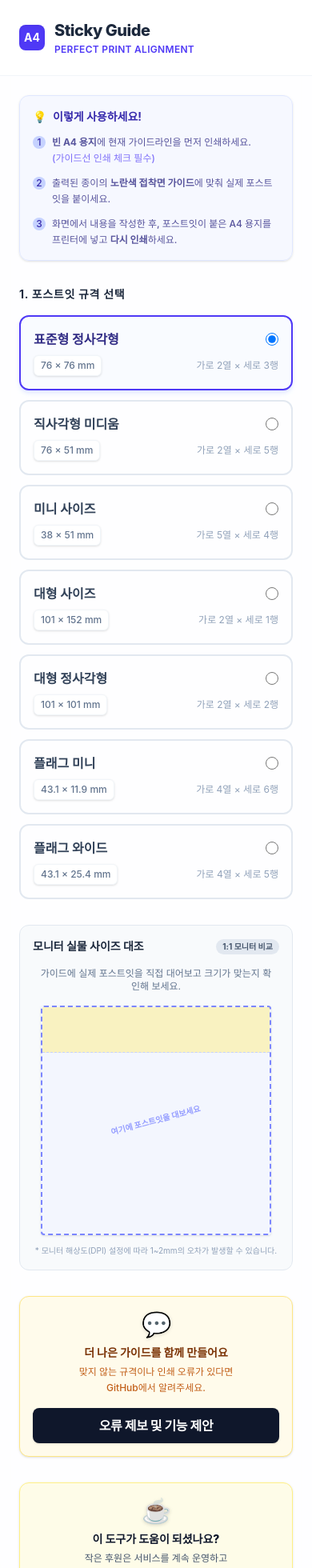
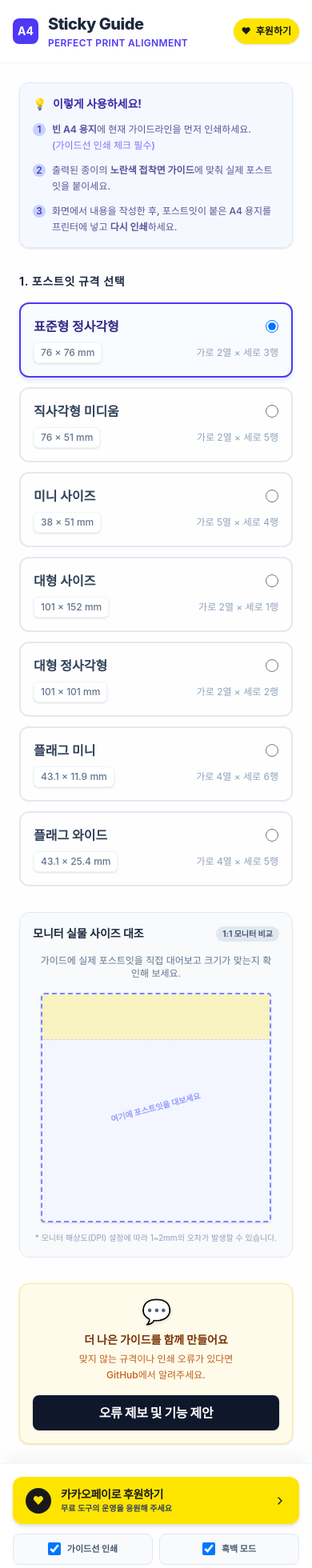
Before and after one commit to nomelancholy/a4-sticky-guide, a React (Vite) app: page / in a window 390 px wide. Shown: the top 1960 px of the page at 80% size. Built offline with nearby package versions, Linux system fonts and the light colour scheme; no server answers.

Commit message:
feat: make support call to action prominent

```diff
--- a/src/components/Sidebar.tsx
+++ b/src/components/Sidebar.tsx
@@ -41,15 +41,27 @@ const Sidebar: React.FC<SidebarProps> = ({
 
   return (
     <aside className="w-full lg:w-80 xl:w-96 bg-white/80 backdrop-blur-xl border-b lg:border-b-0 lg:border-r border-slate-200 shadow-xl lg:shadow-2xl shadow-slate-200/50 flex flex-col h-auto lg:h-screen print:hidden z-10">
-      <div className="p-6 border-b border-slate-100 bg-white/50">
-        <div className="flex items-center space-x-3">
-          <div className="w-8 h-8 bg-indigo-600 rounded-lg flex items-center justify-center shadow-inner">
+      <div className="p-4 sm:p-6 border-b border-slate-100 bg-white/50">
+        <div className="flex items-center justify-between gap-2 sm:gap-3">
+          <div className="flex min-w-0 items-center space-x-3">
+            <div className="w-8 h-8 bg-indigo-600 rounded-lg flex items-center justify-center shadow-inner shrink-0">
               <span className="text-white font-bold text-sm">A4</span>
             </div>
-          <div>
-            <h1 className="text-xl font-extrabold text-slate-800 tracking-tight">Sticky Guide</h1>
-            <p className="text-xs text-indigo-600 font-semibold tracking-wide uppercase mt-0.5">Perfect Print Alignment</p>
+            <div className="min-w-0">
+              <h1 className="text-xl font-extrabold text-slate-800 tracking-tight whitespace-nowrap">Sticky Guide</h1>
+              <p className="text-xs text-indigo-600 font-semibold tracking-wide uppercase mt-0.5 whitespace-nowrap">Perfect Print Alignment</p>
             </div>
+          </div>
+          <a
+            href="https://link.kakaopay.com/__/1FfrjxZ"
+            target="_blank"
+            rel="noopener noreferrer"
+            className="shrink-0 inline-flex items-center gap-1.5 rounded-full bg-[#FEE500] px-2.5 sm:px-3 py-2 text-xs font-extrabold text-[#191919] shadow-sm transition-all hover:bg-[#FADA0A] hover:shadow focus-visible:outline-none focus-visible:ring-2 focus-visible:ring-yellow-500 focus-visible:ring-offset-2 active:scale-[0.97]"
+            aria-label="카카오페이로 후원하기 (새 탭에서 열림)"
+          >
+            <span aria-hidden="true">♥</span>
+            <span>후원하기</span>
+          </a>
         </div>
       </div>
 
@@ -159,33 +171,26 @@ const Sidebar: React.FC<SidebarProps> = ({
           </a>
         </section>
 
-        {/* Support Banner */}
-        <section className="bg-yellow-50 border border-yellow-200 rounded-xl p-4 flex flex-col items-center shadow-sm">
-          <span className="text-3xl mb-2 drop-shadow-sm" aria-hidden="true">☕</span>
-          <h2 className="text-sm font-extrabold text-slate-900 mb-1">이 도구가 도움이 되셨나요?</h2>
-          <p className="text-xs text-slate-600 text-center mb-4 font-medium leading-relaxed">
-            작은 후원은 서비스를 계속 운영하고<br/>더 나은 기능을 만드는 데 도움이 됩니다.
-          </p>
+      </div>
+
+      <div className="p-4 bg-white/90 border-t border-slate-100 backdrop-blur-lg space-y-3 shadow-[0_-10px_20px_-5px_rgba(0,0,0,0.05)]">
         <a
           href="https://link.kakaopay.com/__/1FfrjxZ"
           target="_blank"
           rel="noopener noreferrer"
-            className="w-full flex items-center justify-center gap-2 bg-[#FEE500] hover:bg-[#FADA0A] text-[#191919] font-extrabold py-2.5 px-4 rounded-lg transition-all shadow-sm hover:shadow focus-visible:outline-none focus-visible:ring-2 focus-visible:ring-yellow-500 focus-visible:ring-offset-2 active:scale-[0.98]"
+          className="group w-full flex items-center gap-3 bg-[#FEE500] hover:bg-[#FADA0A] text-[#191919] py-3 px-4 rounded-xl transition-all shadow-md hover:shadow-lg focus-visible:outline-none focus-visible:ring-2 focus-visible:ring-yellow-500 focus-visible:ring-offset-2 active:scale-[0.98]"
           aria-label="카카오페이로 후원하기 (새 탭에서 열림)"
         >
-            <svg className="w-4 h-4" viewBox="0 0 24 24" fill="none" aria-hidden="true">
-              <path d="M12 20.25S4.5 15.9 4.5 9.75A4.25 4.25 0 0 1 12 7a4.25 4.25 0 0 1 7.5 2.75c0 6.15-7.5 10.5-7.5 10.5Z" fill="currentColor" />
+          <span className="w-8 h-8 shrink-0 rounded-full bg-[#191919] text-[#FEE500] flex items-center justify-center text-sm" aria-hidden="true">♥</span>
+          <span className="min-w-0 flex-1 text-left">
+            <span className="block text-sm font-extrabold tracking-tight">카카오페이로 후원하기</span>
+            <span className="block text-[10px] font-semibold text-slate-700">무료 도구의 운영을 응원해 주세요</span>
+          </span>
+          <svg className="w-4 h-4 shrink-0 transition-transform group-hover:translate-x-0.5" viewBox="0 0 24 24" fill="none" stroke="currentColor" strokeWidth="2" aria-hidden="true">
+            <path strokeLinecap="round" strokeLinejoin="round" d="m9 18 6-6-6-6" />
           </svg>
-            <span className="tracking-tight">카카오페이로 후원하기</span>
         </a>
-          <p className="mt-3 text-[10px] text-slate-500 text-center">
-            후원은 선택이며 서비스 이용에 영향을 주지 않습니다.
-          </p>
-        </section>
 
-      </div>
-
-      <div className="p-4 bg-white/90 border-t border-slate-100 backdrop-blur-lg space-y-3 shadow-[0_-10px_20px_-5px_rgba(0,0,0,0.05)]">
         <div className="flex space-x-2">
           <label className="flex-1 flex items-center justify-center space-x-2 cursor-pointer group bg-slate-50 p-2.5 rounded-lg border border-slate-200 hover:bg-slate-100 transition-colors">
             <input
```
Lines whose indentation alone changed are shown as unchanged.
